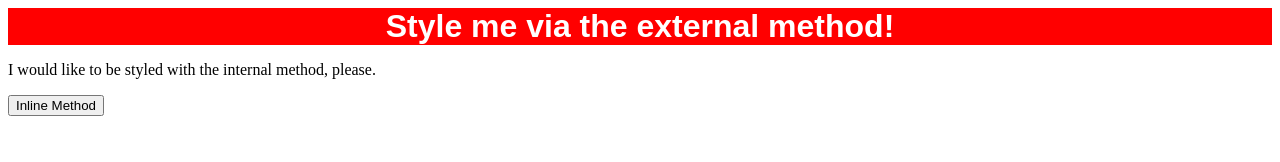
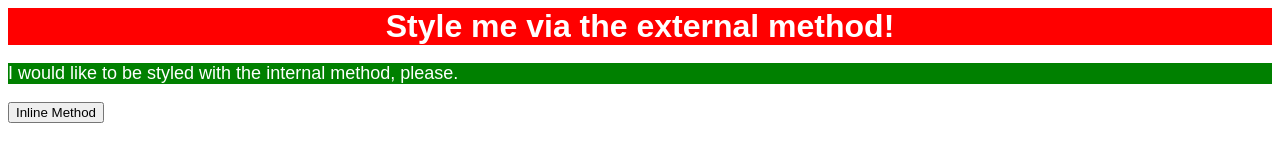
Before and after one commit to kgpolte/css-foundations, a plain HTML site: page 01-css-methods/index.html in a window 1280 px wide. Drawn offline with Linux system fonts and the light colour scheme.

Commit message:
Add <p> style in index.html

```diff
--- a/01-css-methods/index.html
+++ b/01-css-methods/index.html
@@ -6,6 +6,14 @@
     <meta name="viewport" content="width=device-width, initial-scale=1.0">
     <title>Methods for Adding CSS</title>
     <link rel="stylesheet" href="./styles.css">
+    <style>
+      p {
+       color: white;
+       background-color: green;
+       font-family: sans-serif;
+       font-size: 18px;
+      }
+    </style>
   </head>
   <body>
     <div>Style me via the external method!</div>
```
